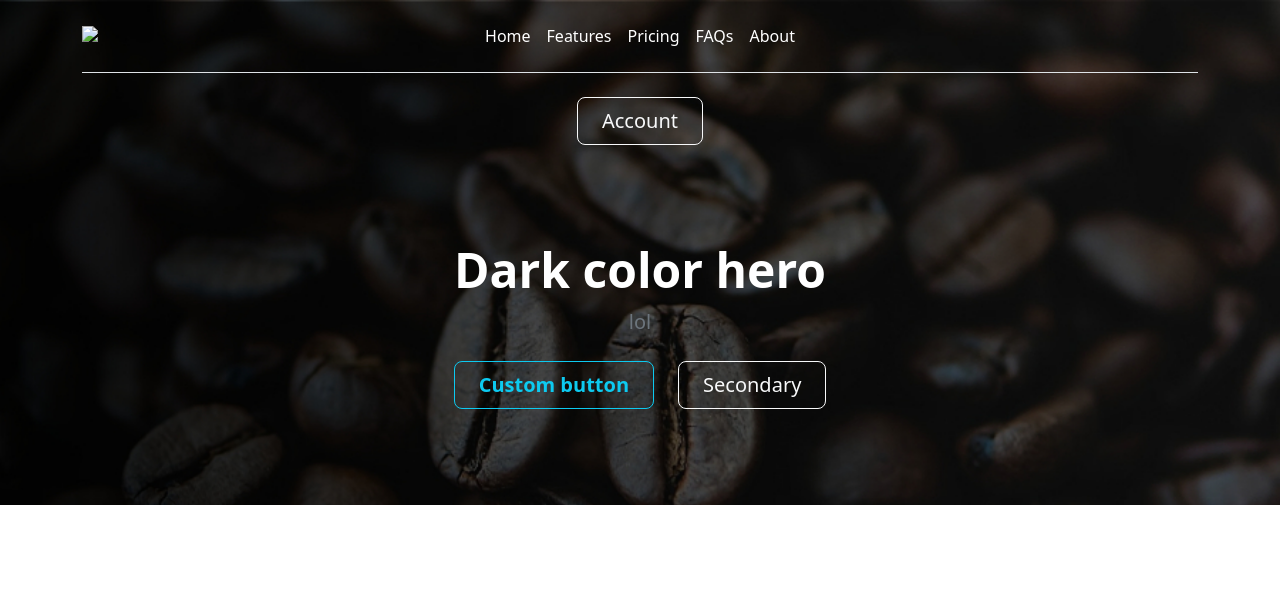
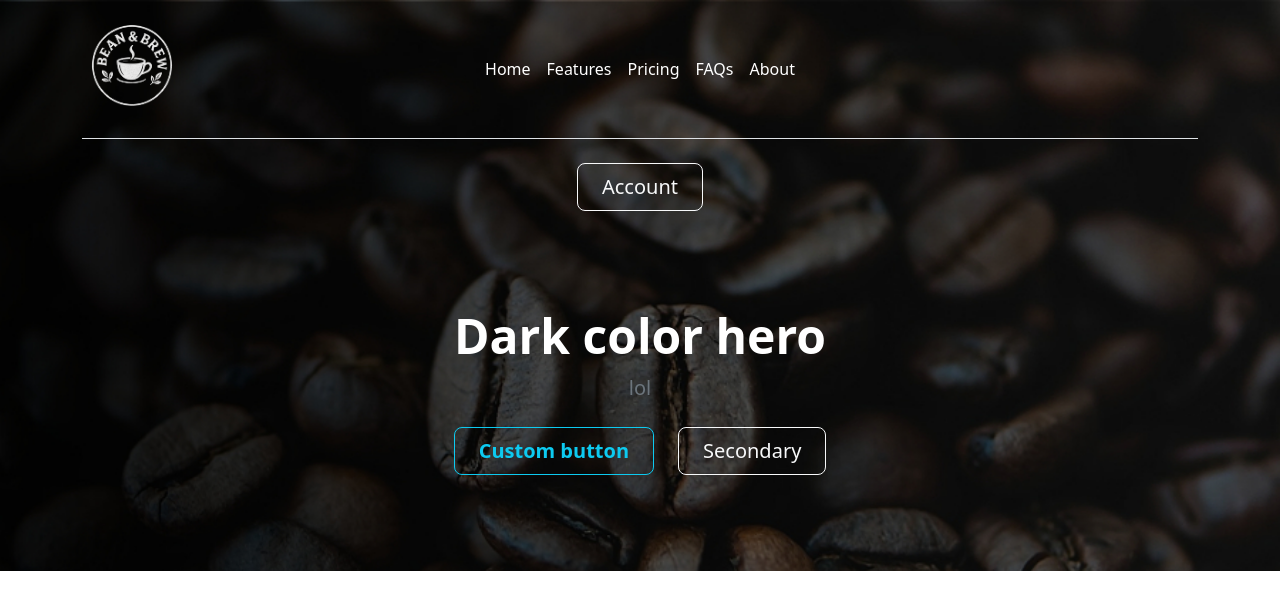
Before and after one commit to sealubong2006/Bean-and-Brew, a plain HTML site: page src/index_main_backupcopy.html in a window 1280 px wide. Drawn offline with nearby package versions, Linux system fonts and the light colour scheme.

Commit message:
Fixed th eproblem with the file paths

```diff
--- a/src/index_main_backupcopy.html
+++ b/src/index_main_backupcopy.html
@@ -15,7 +15,7 @@
             <header class="d-flex flex-wrap align-items-center justify-content-between border-bottom py-3 mb-4">
                 <div class="col-md-3 mb-2 mb-md-0">
                     <a href="/" class="d-inline-flex text-white text-decoration-none">
-                        <img src="logo.png" class="logo">
+                        <img src="../public/images/logo.png" class="logo">
                     </a>
                 </div>
                 <button class="btn text-white d-md-none" type="button" data-bs-toggle="offcanvas" data-bs-target="#offcanvasNavbar" aria-controls="offcanvasNavbar" aria-label="Toggle navigation">
--- a/src/styles.css
+++ b/src/styles.css
@@ -9,7 +9,7 @@
 
 
 .bg-image {
-    background-image: url("/public/images/Homepage-Background.jpg");
+    background-image: url("../public/images/Homepage-Background.jpg");
     background-repeat: no-repeat;
     background-size: cover;
 }
```
Also changed, not shown: src/index.html (+1 -1 lines).
